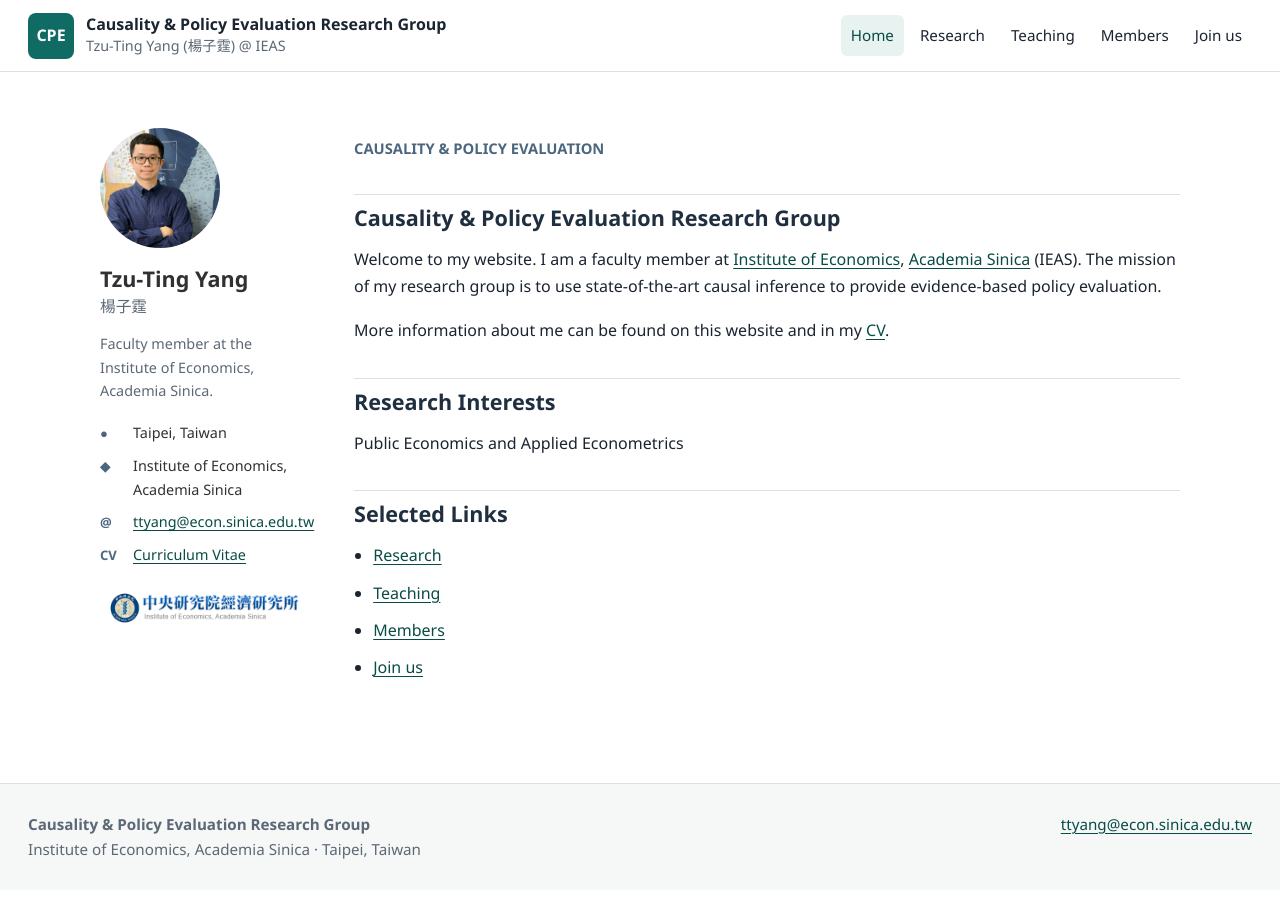
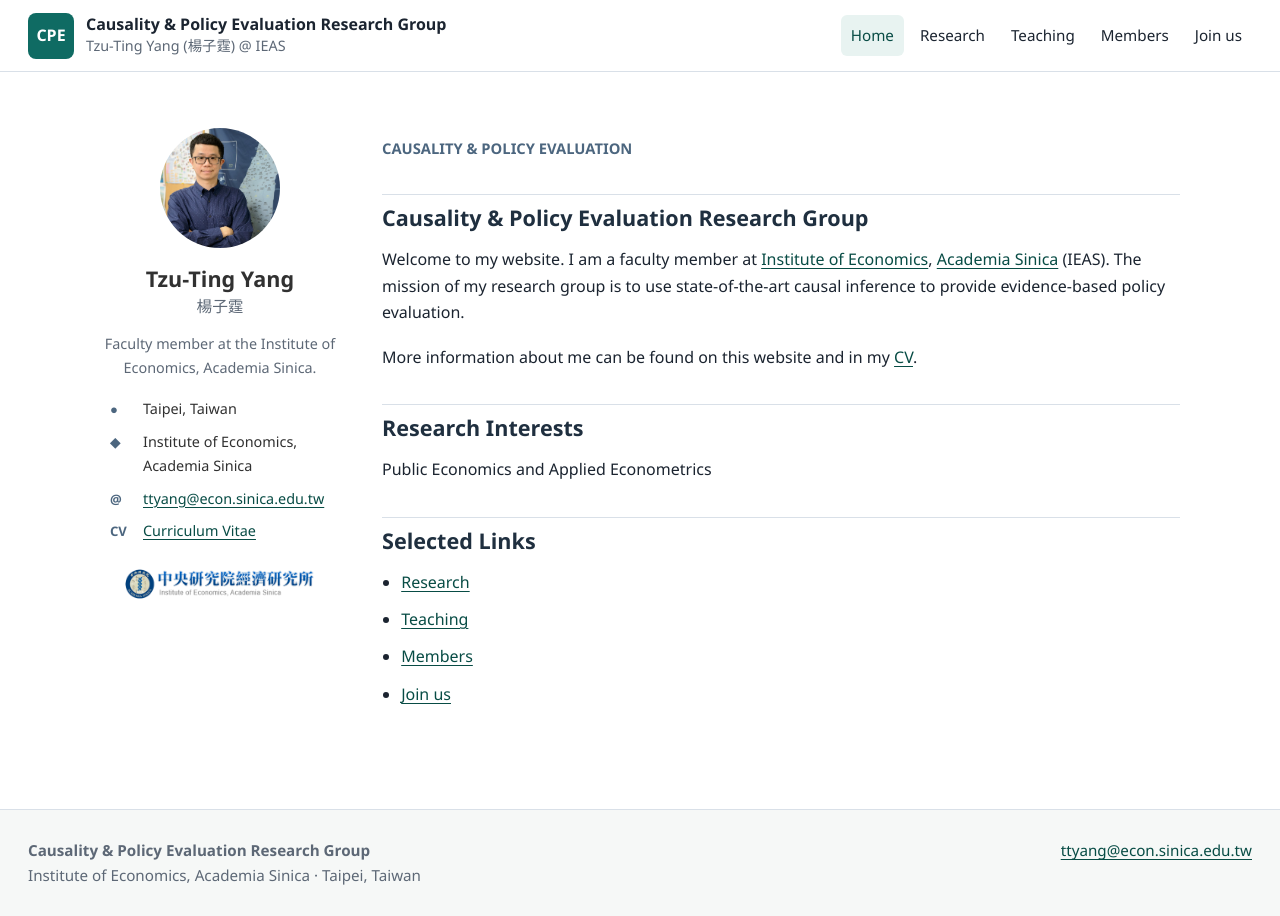
Before and after one commit to ttyangsinica/ttyangsinica.github.io, a Jekyll site: the page built from index.md, in a window 1280 px wide. Built offline with Jekyll 4.4.1, drawn with Linux system fonts in a browser that asks for light colours.

Commit message:
Center homepage profile sidebar

```diff
--- a/assets/css/main.css
+++ b/assets/css/main.css
@@ -120,15 +120,15 @@ a {
 
 .academic-grid {
   display: grid;
-  grid-template-columns: 210px minmax(0, 1fr);
-  gap: 44px;
+  grid-template-columns: 240px minmax(0, 1fr);
+  gap: 42px;
   align-items: start;
 }
 
 .academic-sidebar {
   color: #313131;
   font-size: 0.9rem;
-  text-align: left;
+  text-align: center;
 }
 
 .profile-photo {
@@ -137,7 +137,7 @@ a {
   height: 120px;
   object-fit: cover;
   border-radius: 50%;
-  margin: 0 0 18px;
+  margin: 0 auto 18px;
 }
 
 .sidebar-name {
@@ -162,8 +162,10 @@ a {
   display: grid;
   gap: 9px;
   padding: 0;
-  margin: 0 0 22px;
+  margin: 0 auto 22px;
   list-style: none;
+  max-width: 220px;
+  text-align: left;
 }
 
 .profile-links li {
@@ -184,7 +186,7 @@ a {
   width: 210px;
   max-width: 100%;
   height: auto;
-  margin-top: 18px;
+  margin: 18px auto 0;
 }
 
 .academic-main {
```
